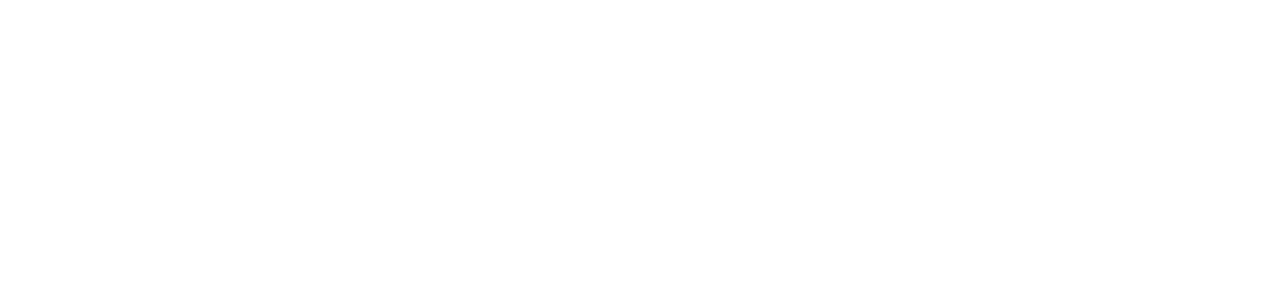
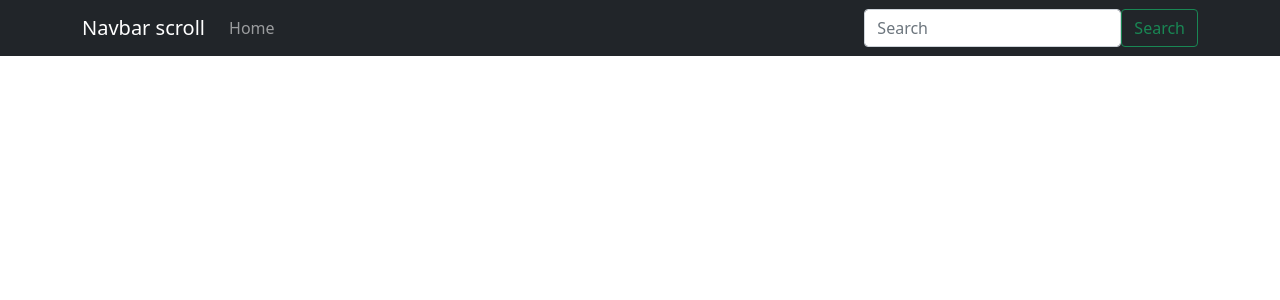
Before and after one commit to Radensuaso/jobs-search-engine, a React (Create React App) app: page / in a window 1280 px wide. Shown: the top 300 px of the page. Built offline with nearby package versions, Linux system fonts and the light colour scheme.

Commit message:
Navbar introduced

```diff
--- a/src/App.js
+++ b/src/App.js
@@ -1,9 +1,16 @@
 import "./App.css";
 import "bootstrap/dist/css/bootstrap.min.css";
-import { browserRouter as Router, Route } from "react-router-dom";
+import { BrowserRouter as Router, Route } from "react-router-dom";
+import NavbarTop from "./components/NavsAndFooters/NavbarTop";
 
 function App() {
-  return <div className="App"></div>;
+  return (
+    <div className="App">
+      <Router>
+        <NavbarTop />
+      </Router>
+    </div>
+  );
 }
 
 export default App;
--- /dev/null
+++ b/src/components/NavsAndFooters/NavbarTop.jsx
@@ -0,0 +1,41 @@
+import { withRouter } from "react-router-dom";
+import {
+  Navbar,
+  Nav,
+  NavDropdown,
+  Form,
+  FormControl,
+  Button,
+  Container,
+} from "react-bootstrap";
+
+const NavbarTop = () => {
+  return (
+    <Navbar bg="dark" variant="dark" expand="lg">
+      <Container>
+        <Navbar.Brand href="#">Navbar scroll</Navbar.Brand>
+        <Navbar.Toggle aria-controls="navbarScroll" />
+        <Navbar.Collapse id="navbarScroll" className="justify-content-between">
+          <Nav
+            className="mr-auto my-2 my-lg-0"
+            style={{ maxHeight: "100px" }}
+            navbarScroll
+          >
+            <Nav.Link href="#action1">Home</Nav.Link>
+          </Nav>
+          <Form className="d-flex">
+            <FormControl
+              type="search"
+              placeholder="Search"
+              className="mr-2"
+              aria-label="Search"
+            />
+            <Button variant="outline-success">Search</Button>
+          </Form>
+        </Navbar.Collapse>
+      </Container>
+    </Navbar>
+  );
+};
+
+export default withRouter(NavbarTop);
```
Also changed, not shown: src/Views/Detail.jsx (added), src/Views/Home.jsx (added).
